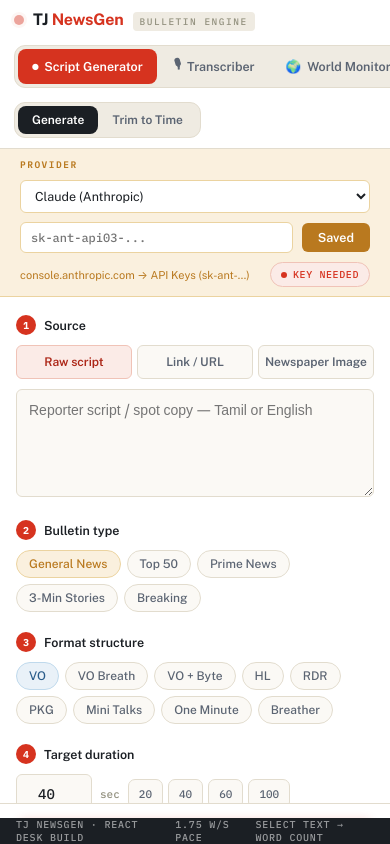
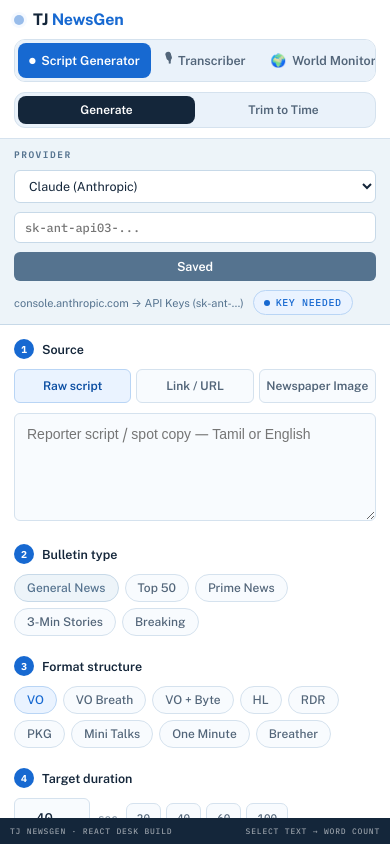
Before and after one commit to tjnewsroom/testnewsgen, a React (Vite) app: page / in a window 390 px wide. Built offline with nearby package versions, Linux system fonts and the light colour scheme.

Commit message:
Fix for new layout

```diff
--- a/src/styles/layout.css
+++ b/src/styles/layout.css
@@ -13,6 +13,7 @@
   padding: 0 20px;
   background: var(--paper);
   border-bottom: 1px solid var(--line);
+  box-shadow: var(--sh-1);
   flex-shrink: 0;
 }
 
@@ -236,6 +237,24 @@
 }
 
 @media (max-width: 860px) {
-  .topbar { flex-wrap: wrap; height: auto; padding: 10px 14px; }
+  .topbar { flex-wrap: wrap; height: auto; min-height: 56px; padding: 10px 14px; }
+  .nav-pills { max-width: 100%; overflow-x: auto; }
   .mode-seg { margin-left: 0; }
 }
+
+@media (max-width: 620px) {
+  .topbar { display: grid; grid-template-columns: 1fr auto; gap: 10px; }
+  .brand { min-width: 0; }
+  .brand .tag { display: none; }
+  .nav-pills { grid-column: 1 / -1; width: 100%; justify-content: flex-start; }
+  .nav-pill { flex: 0 0 auto; padding: 7px 11px; }
+  .mode-seg { grid-column: 1 / -1; width: 100%; margin: 0; }
+  .mode-seg button { flex: 1; }
+  .topbar-spacer { display: none; }
+  .apikey-bar { padding: 9px 14px; }
+  .apikey-bar select, .apikey-bar input[type='password'], .apikey-bar .save-btn { width: 100%; min-width: 0; }
+  .apikey-bar .hint { white-space: normal; }
+  .status-pill { margin-left: 0; }
+  .footbar { gap: 8px; padding: 0 10px; font-size: 8px; overflow: hidden; white-space: nowrap; }
+  .footbar span:nth-child(2) { display: none; }
+}
--- a/src/styles/monitor.css
+++ b/src/styles/monitor.css
@@ -71,6 +71,11 @@
 .wm-page-label { font-family: var(--f-mono); font-size: 11px; color: var(--ink-dim); }
 
 @media (max-width: 620px) {
+  .wm-wrap { padding-inline: 14px; }
   .wm-header { flex-wrap: wrap; gap: 8px; }
   .wm-title { font-size: 16px; }
+  .wm-stats { width: 100%; margin-left: 0; }
+  .wm-fresh-select { margin-left: 0; width: 100%; }
+  .wm-card { padding: 10px 12px; }
+  .wm-time { margin-left: 0; }
 }
--- a/src/styles/scriptgen.css
+++ b/src/styles/scriptgen.css
@@ -304,3 +304,21 @@ textarea { resize: vertical; min-height: 108px; line-height: 1.7; }
   .sg-rail { width: 100%; border-right: none; border-bottom: 1px solid var(--line); }
   .sg-rail-scroll { max-height: 60vh; }
 }
+
+@media (max-width: 620px) {
+  .sg-rail-scroll { padding: 14px; max-height: none; }
+  .sg-rail-foot { padding: 12px 14px; }
+  .sg-stage-head { padding: 10px 14px; flex-wrap: wrap; }
+  .sg-stage-acts { width: 100%; margin-left: 0; }
+  .sg-stage-acts .btn { flex: 1; justify-content: center; }
+  .sg-stage-body { padding: 14px; }
+  .sg-flow { flex-direction: column; }
+  .sg-flow-step:first-child, .sg-flow-step:last-child { border-radius: 0; }
+  .sg-flow-step:first-child { border-radius: 10px 10px 0 0; }
+  .sg-flow-step:last-child { border-radius: 0 0 10px 10px; }
+  .sg-flow-step + .sg-flow-step { border-left: 1px solid var(--line); border-top: none; }
+  .sg-stat-row { gap: 6px; }
+  .sg-stat { padding: 10px 6px; }
+  .sg-slugstrip { align-items: flex-start; flex-wrap: wrap; }
+  .sg-slugstrip .dur { margin-left: 0; width: 100%; text-align: left; }
+}
--- a/src/styles/tokens.css
+++ b/src/styles/tokens.css
@@ -1,42 +1,42 @@
 :root {
   /* ── surfaces ── */
-  --bone: #F5F2EC;
+  --bone: #F3F7FB;
   --paper: #FFFFFF;
-  --panel: #FBF9F5;
-  --sunken: #EFEBE2;
-  --line: #E2DCCE;
-  --line-soft: #EBE6DA;
+  --panel: #F8FBFE;
+  --sunken: #EAF2FA;
+  --line: #D5E2EE;
+  --line-soft: #E6EEF5;
 
   /* ── ink ── */
-  --ink: #1B1F24;
-  --ink-dim: #5B6472;
-  --ink-faint: #93917F;
+  --ink: #14263A;
+  --ink-dim: #526579;
+  --ink-faint: #8293A3;
 
   /* ── signal colors (broadcast tally-light system) ── */
-  --tally: #D6331F;         /* on-air / breaking */
-  --tally-deep: #AD2718;
-  --tally-tint: #FBEBE7;
-  --tally-line: #F0C3B7;
+  --tally: #1769D1;         /* primary action / on-air */
+  --tally-deep: #0D4FA3;
+  --tally-tint: #EAF3FF;
+  --tally-line: #B9D5F5;
 
-  --standby: #B9791F;       /* amber — pending / standby */
-  --standby-tint: #FAF0DE;
-  --standby-line: #EBD3A0;
+  --standby: #55738F;       /* slate blue — pending / standby */
+  --standby-tint: #EDF4F9;
+  --standby-line: #C7D9E8;
 
-  --ready: #1F7A5C;         /* emerald — good / ready */
-  --ready-tint: #E7F3EC;
-  --ready-line: #B7DBC9;
+  --ready: #087F72;         /* teal — good / ready */
+  --ready-tint: #E5F5F2;
+  --ready-line: #B4DED8;
 
-  --wire: #2A5C8A;          /* deep newsroom blue — links / info */
-  --wire-tint: #E9F1F8;
-  --wire-line: #BFD9EC;
+  --wire: #1769D1;          /* professional blue — links / info */
+  --wire-tint: #EAF3FF;
+  --wire-line: #B9D5F5;
 
-  --archive: #6B4C86;       /* violet — meta / MOS */
-  --archive-tint: #F1EBF4;
-  --archive-line: #D8C5E1;
+  --archive: #496A9A;       /* muted blue — meta / MOS */
+  --archive-tint: #EDF2FA;
+  --archive-line: #C8D5E8;
 
-  --tamil-flag: #C25A16;    /* burnt orange — tamil-source stories */
-  --tamil-tint: #FCEEE2;
-  --tamil-line: #F0C89D;
+  --tamil-flag: #1473A8;    /* ocean blue — tamil-source stories */
+  --tamil-tint: #E9F4FA;
+  --tamil-line: #B8DCEB;
 
   /* ── type ── */
   --f-ui: 'Public Sans', -apple-system, 'Segoe UI', sans-serif;
@@ -49,9 +49,9 @@
   --r-lg: 14px;
 
   /* ── shadow (single, disciplined system — not per-card) ── */
-  --sh-1: 0 1px 2px rgba(27, 31, 36, 0.06);
-  --sh-2: 0 3px 10px rgba(27, 31, 36, 0.08);
-  --sh-3: 0 10px 30px rgba(27, 31, 36, 0.12);
+  --sh-1: 0 1px 2px rgba(20, 38, 58, 0.06);
+  --sh-2: 0 3px 10px rgba(20, 38, 58, 0.08);
+  --sh-3: 0 10px 30px rgba(20, 38, 58, 0.12);
 
   color-scheme: light;
 }
--- a/src/styles/transcriber.css
+++ b/src/styles/transcriber.css
@@ -90,3 +90,13 @@ select { width: 100%; background: var(--panel); border: 1px solid var(--line); b
 .tr-note { font-size: 11.5px; color: var(--ink-faint); text-align: center; margin-top: 10px; line-height: 1.6; }
 
 .tr-hint-note { font-size: 11px; color: var(--ink-faint); margin-top: 6px; padding: 8px 10px; background: var(--panel); border-radius: 6px; border-left: 2px solid var(--line); line-height: 1.5; }
+
+@media (max-width: 620px) {
+  .tr-wrap { padding: 18px 14px 40px; }
+  .tr-title { font-size: 19px; }
+  .tr-panel { padding: 16px; border-radius: 10px; }
+  .tr-mode-tabs { width: 100%; }
+  .tr-mode-tabs button { flex: 1; padding-inline: 8px; }
+  .tr-out-half { min-width: 100%; }
+  .tr-mic-controls { flex-direction: column; }
+}
```
